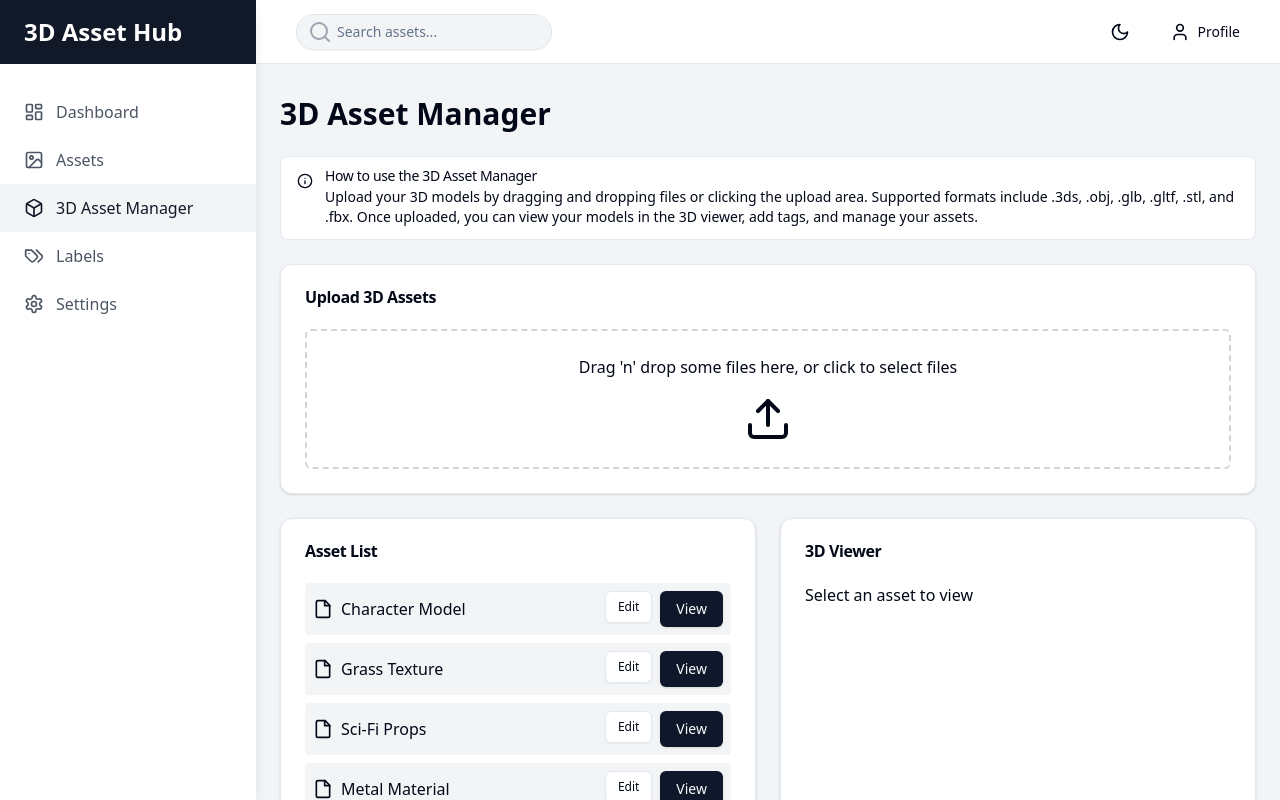
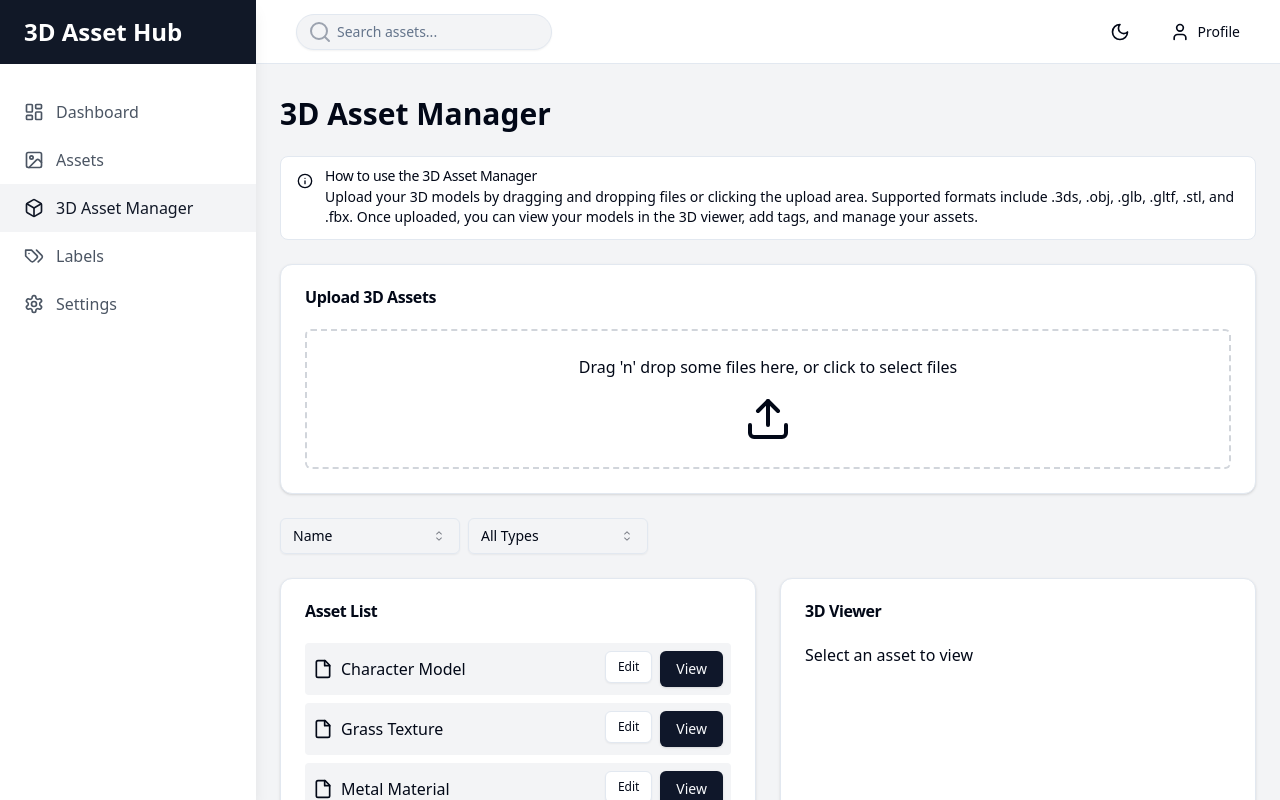
Before and after one commit to danyaeche/Aura.dev, a Next.js app: page /asset-manager in a window 1280 px wide. Built offline with nearby package versions, Linux system fonts and the light colour scheme.

Commit message:
SOFTGEN MAGIC

```diff
--- a/src/pages/asset-manager.js
+++ b/src/pages/asset-manager.js
@@ -5,18 +5,22 @@ import { Card, CardContent, CardHeader, CardTitle } from "@/components/ui/card";
 import { Input } from "@/components/ui/input";
 import { Label } from "@/components/ui/label";
 import { useToast } from "@/components/ui/use-toast";
-import { Upload, File, Info, Tag, X } from "lucide-react";
+import { Upload, File, Info, Tag, X, RotateCcw } from "lucide-react";
 import { ThreeViewer } from '@/components/ThreeViewer';
 import { Accordion, AccordionContent, AccordionItem, AccordionTrigger } from "@/components/ui/accordion";
 import { Alert, AlertDescription, AlertTitle } from "@/components/ui/alert";
 import { useAssets } from '@/context/AssetContext';
 import { Dialog, DialogContent, DialogHeader, DialogTitle, DialogTrigger } from "@/components/ui/dialog";
+import { Select, SelectContent, SelectItem, SelectTrigger, SelectValue } from "@/components/ui/select";
+import { Tooltip, TooltipContent, TooltipProvider, TooltipTrigger } from "@/components/ui/tooltip";
 
 export default function AssetManager() {
   const { assets, addAsset, updateAsset, addTag, removeTag } = useAssets();
   const [selectedAsset, setSelectedAsset] = useState(null);
   const [isLoading, setIsLoading] = useState(false);
   const [newTag, setNewTag] = useState('');
+  const [sortCriteria, setSortCriteria] = useState('name');
+  const [filterType, setFilterType] = useState('all');
   const { toast } = useToast();
 
   const onDrop = useCallback((acceptedFiles) => {
@@ -85,6 +89,17 @@ export default function AssetManager() {
     updateAsset(assetId, { name: newName });
   };
 
+  const sortedAssets = [...assets].sort((a, b) => {
+    if (sortCriteria === 'name') return a.name.localeCompare(b.name);
+    if (sortCriteria === 'size') return a.size - b.size;
+    if (sortCriteria === 'date') return new Date(b.lastModified) - new Date(a.lastModified);
+    return 0;
+  });
+
+  const filteredAssets = sortedAssets.filter(asset =>
+    filterType === 'all' || asset.type === filterType
+  );
+
   return (
     <div className="space-y-6">
       <h1 className="text-3xl font-bold">3D Asset Manager</h1>
@@ -116,6 +131,31 @@ export default function AssetManager() {
         </CardContent>
       </Card>
 
+      <div className="flex justify-between items-center">
+        <div className="flex space-x-2">
+          <Select value={sortCriteria} onValueChange={setSortCriteria}>
+            <SelectTrigger className="w-[180px]">
+              <SelectValue placeholder="Sort by" />
+            </SelectTrigger>
+            <SelectContent>
+              <SelectItem value="name">Name</SelectItem>
+              <SelectItem value="size">Size</SelectItem>
+              <SelectItem value="date">Date</SelectItem>
+            </SelectContent>
+          </Select>
+          <Select value={filterType} onValueChange={setFilterType}>
+            <SelectTrigger className="w-[180px]">
+              <SelectValue placeholder="Filter by type" />
+            </SelectTrigger>
+            <SelectContent>
+              <SelectItem value="all">All Types</SelectItem>
+              <SelectItem value="3D Model">3D Model</SelectItem>
+              <SelectItem value="Other">Other</SelectItem>
+            </SelectContent>
+          </Select>
+        </div>
+      </div>
+
       <div className="grid grid-cols-1 md:grid-cols-2 gap-6">
         <Card>
           <CardHeader>
@@ -124,17 +164,20 @@ export default function AssetManager() {
           <CardContent>
             {isLoading ? (
               <p>Loading assets...</p>
-            ) : assets.length === 0 ? (
+            ) : filteredAssets.length === 0 ? (
               <p>No assets uploaded yet.</p>
             ) : (
               <ul className="space-y-2">
-                {assets.map((asset) => (
+                {filteredAssets.map((asset) => (
                   <li key={asset.id} className="flex items-center justify-between p-2 bg-gray-100 rounded hover:bg-gray-200 transition-colors">
                     <span className="flex items-center">
                       <File className="mr-2" size={20} />
                       {asset.name}
                     </span>
                     <div className="flex space-x-2">
+                      <TooltipProvider>
+                        <Tooltip>
+                          <TooltipTrigger asChild>
                             <Dialog>
                               <DialogTrigger asChild>
                                 <Button variant="outline" size="sm">Edit</Button>
@@ -180,7 +223,22 @@ export default function AssetManager() {
                                 </div>
                               </DialogContent>
                             </Dialog>
+                          </TooltipTrigger>
+                          <TooltipContent>
+                            <p>Edit asset details and tags</p>
+                          </TooltipContent>
+                        </Tooltip>
+                      </TooltipProvider>
+                      <TooltipProvider>
+                        <Tooltip>
+                          <TooltipTrigger asChild>
                             <Button onClick={() => setSelectedAsset(asset)}>View</Button>
+                          </TooltipTrigger>
+                          <TooltipContent>
+                            <p>View asset in 3D viewer</p>
+                          </TooltipContent>
+                        </Tooltip>
+                      </TooltipProvider>
                     </div>
                   </li>
                 ))}
```
Lines whose indentation alone changed are shown as unchanged.
